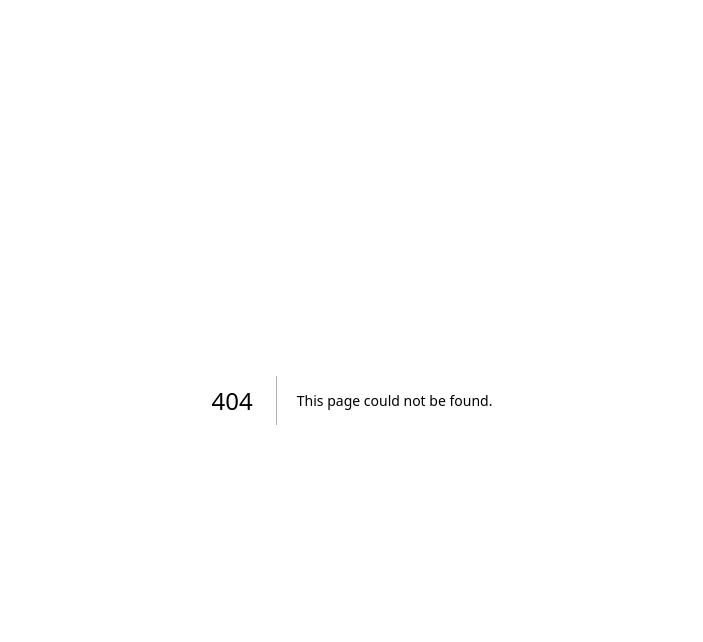
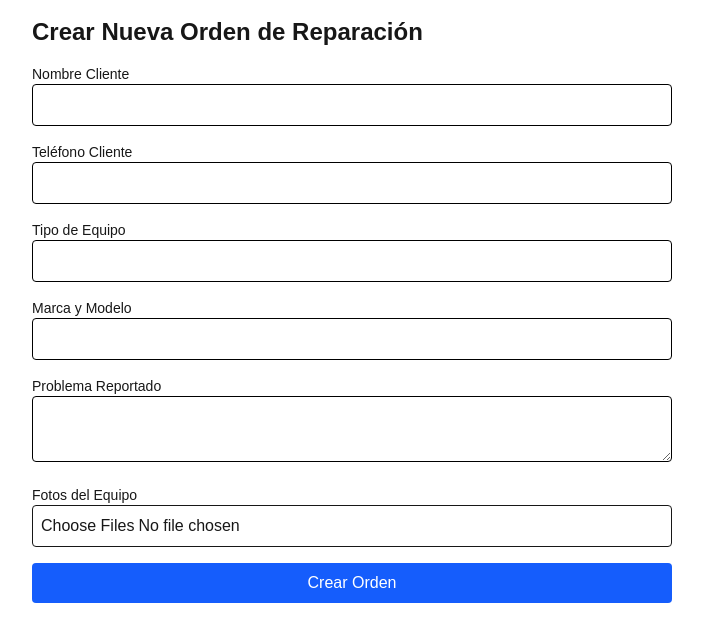
Before and after one commit to ChicoListo/TecnologiaLeon, a Next.js app: page /nueva-orden in a window 1280 px wide. Before the commit this address had no page. Shown: the top 642 px of the page, without its empty margins (288-991 px from the left). Built offline with nearby package versions, Linux system fonts and the light colour scheme; no server answers.

Commit message:
feat: Implementar creación y vista de órdenes

```diff
--- /dev/null
+++ b/app/nueva-orden/page.tsx
@@ -0,0 +1,106 @@
+// app/nueva-orden/page.tsx
+'use client'; // Esto es un Componente de Cliente
+
+import { useState } from 'react';
+import { supabase } from '@/lib/supabase';
+import { useRouter } from 'next/navigation';
+
+export default function NuevaOrdenPage() {
+    const [nombreCliente, setNombreCliente] = useState('');
+    const [telefonoCliente, setTelefonoCliente] = useState('');
+    const [tipoEquipo, setTipoEquipo] = useState('');
+    const [marcaModelo, setMarcaModelo] = useState('');
+    const [problemaReportado, setProblemaReportado] = useState('');
+    const [fotos, setFotos] = useState<File[]>([]);
+    const [isSubmitting, setIsSubmitting] = useState(false);
+
+    const router = useRouter();
+
+    const handleFileChange = (e: React.ChangeEvent<HTMLInputElement>) => {
+        if (e.target.files) {
+            setFotos(Array.from(e.target.files));
+        }
+    };
+
+    const handleSubmit = async (e: React.FormEvent) => {
+        e.preventDefault();
+        setIsSubmitting(true);
+
+        try {
+            // 1. Subir imágenes a Supabase Storage
+            const uploadedImageUrls: string[] = [];
+            for (const file of fotos) {
+                const filePath = `public/${Date.now()}-${file.name}`;
+                const { data: uploadData, error: uploadError } = await supabase.storage
+                    .from('fotos-equipos')
+                    .upload(filePath, file);
+
+                if (uploadError) throw uploadError;
+
+                const { data: urlData } = supabase.storage
+                    .from('fotos-equipos')
+                    .getPublicUrl(uploadData.path);
+
+                uploadedImageUrls.push(urlData.publicUrl);
+            }
+
+            // 2. Insertar la orden en la tabla `ordenes` de PostgreSQL
+            const { error: insertError } = await supabase.from('ordenes').insert([
+                {
+                    nombre_cliente: nombreCliente,
+                    telefono_cliente: telefonoCliente,
+                    tipo_equipo: tipoEquipo,
+                    marca_modelo: marcaModelo,
+                    problema_reportado: problemaReportado,
+                    fotos_url: uploadedImageUrls,
+                    estado_reparacion: 'Recibido', // Estado inicial
+                },
+            ]);
+
+            if (insertError) throw insertError;
+
+            alert('Orden creada con éxito!');
+            router.push('/'); // Redirige al dashboard
+        } catch (error: any) {
+            console.error('Error creando la orden:', error);
+            alert(`Error: ${error.message}`);
+        } finally {
+            setIsSubmitting(false);
+        }
+    };
+
+    return (
+        <div className="max-w-2xl mx-auto p-4">
+            <h1 className="text-2xl font-bold mb-4">Crear Nueva Orden de Reparación</h1>
+            <form onSubmit={handleSubmit} className="space-y-4">
+                <div>
+                    <label className="block text-sm font-medium">Nombre Cliente</label>
+                    <input type="text" value={nombreCliente} onChange={(e) => setNombreCliente(e.target.value)} required className="w-full p-2 border rounded text-black" />
+                </div>
+                <div>
+                    <label className="block text-sm font-medium">Teléfono Cliente</label>
+                    <input type="text" value={telefonoCliente} onChange={(e) => setTelefonoCliente(e.target.value)} required className="w-full p-2 border rounded text-black" />
+                </div>
+                <div>
+                    <label className="block text-sm font-medium">Tipo de Equipo</label>
+                    <input type="text" value={tipoEquipo} onChange={(e) => setTipoEquipo(e.target.value)} required className="w-full p-2 border rounded text-black" />
+                </div>
+                <div>
+                    <label className="block text-sm font-medium">Marca y Modelo</label>
+                    <input type="text" value={marcaModelo} onChange={(e) => setMarcaModelo(e.target.value)} required className="w-full p-2 border rounded text-black" />
+                </div>
+                <div>
+                    <label className="block text-sm font-medium">Problema Reportado</label>
+                    <textarea value={problemaReportado} onChange={(e) => setProblemaReportado(e.target.value)} required className="w-full p-2 border rounded text-black" />
+                </div>
+                <div>
+                    <label className="block text-sm font-medium">Fotos del Equipo</label>
+                    <input type="file" multiple onChange={handleFileChange} className="w-full p-2 border rounded" />
+                </div>
+                <button type="submit" disabled={isSubmitting} className="w-full bg-blue-600 text-white p-2 rounded hover:bg-blue-700 disabled:bg-gray-400">
+                    {isSubmitting ? 'Guardando...' : 'Crear Orden'}
+                </button>
+            </form>
+        </div>
+    );
+}
--- a/app/page.tsx
+++ b/app/page.tsx
@@ -1,103 +1,56 @@
-import Image from "next/image";
+// app/page.tsx
+import { supabase } from '@/lib/supabase';
+import Link from 'next/link';
 
-export default function Home() {
+// Esta página es un Componente de Servidor, se ejecuta en el servidor.
+export default async function DashboardPage() {
+
+  // 1. Obtener los datos directamente desde la base de datos
+  const { data: ordenes, error } = await supabase
+    .from('ordenes')
+    .select('*') // Selecciona todas las columnas
+    .order('created_at', { ascending: false }); // Muestra las más nuevas primero
+
+  if (error) {
+    return <p className="text-red-500">Error al cargar las órdenes: {error.message}</p>;
+  }
+
   return (
-    <div className="font-sans grid grid-rows-[20px_1fr_20px] items-center justify-items-center min-h-screen p-8 pb-20 gap-16 sm:p-20">
-      <main className="flex flex-col gap-[32px] row-start-2 items-center sm:items-start">
-        <Image
-          className="dark:invert"
-          src="/next.svg"
-          alt="Next.js logo"
-          width={180}
-          height={38}
-          priority
-        />
-        <ol className="font-mono list-inside list-decimal text-sm/6 text-center sm:text-left">
-          <li className="mb-2 tracking-[-.01em]">
-            Get started by editing{" "}
-            <code className="bg-black/[.05] dark:bg-white/[.06] font-mono font-semibold px-1 py-0.5 rounded">
-              app/page.tsx
-            </code>
-            .
-          </li>
-          <li className="tracking-[-.01em]">
-            Save and see your changes instantly.
-          </li>
-        </ol>
+    <div className="container mx-auto p-4">
+      <div className="flex justify-between items-center mb-6">
+        <h1 className="text-3xl font-bold">Dashboard de Reparaciones</h1>
+        <Link href="/nueva-orden" className="bg-blue-600 text-white py-2 px-4 rounded hover:bg-blue-700">
+          + Crear Nueva Orden
+        </Link>
+      </div>
 
-        <div className="flex gap-4 items-center flex-col sm:flex-row">
-          <a
-            className="rounded-full border border-solid border-transparent transition-colors flex items-center justify-center bg-foreground text-background gap-2 hover:bg-[#383838] dark:hover:bg-[#ccc] font-medium text-sm sm:text-base h-10 sm:h-12 px-4 sm:px-5 sm:w-auto"
-            href="https://vercel.com/new?utm_source=create-next-app&utm_medium=appdir-template-tw&utm_campaign=create-next-app"
-            target="_blank"
-            rel="noopener noreferrer"
-          >
-            <Image
-              className="dark:invert"
-              src="/vercel.svg"
-              alt="Vercel logomark"
-              width={20}
-              height={20}
-            />
-            Deploy now
-          </a>
-          <a
-            className="rounded-full border border-solid border-black/[.08] dark:border-white/[.145] transition-colors flex items-center justify-center hover:bg-[#f2f2f2] dark:hover:bg-[#1a1a1a] hover:border-transparent font-medium text-sm sm:text-base h-10 sm:h-12 px-4 sm:px-5 w-full sm:w-auto md:w-[158px]"
-            href="https://nextjs.org/docs?utm_source=create-next-app&utm_medium=appdir-template-tw&utm_campaign=create-next-app"
-            target="_blank"
-            rel="noopener noreferrer"
-          >
-            Read our docs
-          </a>
-        </div>
-      </main>
-      <footer className="row-start-3 flex gap-[24px] flex-wrap items-center justify-center">
-        <a
-          className="flex items-center gap-2 hover:underline hover:underline-offset-4"
-          href="https://nextjs.org/learn?utm_source=create-next-app&utm_medium=appdir-template-tw&utm_campaign=create-next-app"
-          target="_blank"
-          rel="noopener noreferrer"
-        >
-          <Image
-            aria-hidden
-            src="/file.svg"
-            alt="File icon"
-            width={16}
-            height={16}
-          />
-          Learn
-        </a>
-        <a
-          className="flex items-center gap-2 hover:underline hover:underline-offset-4"
-          href="https://vercel.com/templates?framework=next.js&utm_source=create-next-app&utm_medium=appdir-template-tw&utm_campaign=create-next-app"
-          target="_blank"
-          rel="noopener noreferrer"
-        >
-          <Image
-            aria-hidden
-            src="/window.svg"
-            alt="Window icon"
-            width={16}
-            height={16}
-          />
-          Examples
-        </a>
-        <a
-          className="flex items-center gap-2 hover:underline hover:underline-offset-4"
-          href="https://nextjs.org?utm_source=create-next-app&utm_medium=appdir-template-tw&utm_campaign=create-next-app"
-          target="_blank"
-          rel="noopener noreferrer"
-        >
-          <Image
-            aria-hidden
-            src="/globe.svg"
-            alt="Globe icon"
-            width={16}
-            height={16}
-          />
-          Go to nextjs.org →
-        </a>
-      </footer>
+      {/* 2. Mostrar los datos en una tabla */}
+      <div className="overflow-x-auto">
+        <table className="min-w-full bg-white border">
+          <thead className="bg-gray-800 text-white">
+            <tr>
+              <th className="py-2 px-4">Orden #</th>
+              <th className="py-2 px-4">Cliente</th>
+              <th className="py-2 px-4">Equipo</th>
+              <th className="py-2 px-4">Estado</th>
+            </tr>
+          </thead>
+          <tbody>
+            {ordenes.map((orden) => (
+              <tr key={orden.id} className="border-t text-black text-center hover:bg-gray-100">
+                <td className="py-2 px-4">{orden.id}</td>
+                <td className="py-2 px-4">{orden.nombre_cliente}</td>
+                <td className="py-2 px-4">{orden.marca_modelo}</td>
+                <td className="py-2 px-4">
+                  <span className="bg-yellow-200 text-yellow-800 py-1 px-3 rounded-full text-xs">
+                    {orden.estado_reparacion}
+                  </span>
+                </td>
+              </tr>
+            ))}
+          </tbody>
+        </table>
+      </div>
     </div>
   );
 }
--- /dev/null
+++ b/lib/supabase.ts
@@ -0,0 +1,7 @@
+// lib/supabase.ts
+import { createClient } from '@supabase/supabase-js'
+
+const supabaseUrl = process.env.NEXT_PUBLIC_SUPABASE_URL!
+const supabaseAnonKey = process.env.NEXT_PUBLIC_SUPABASE_ANON_KEY!
+
+export const supabase = createClient(supabaseUrl, supabaseAnonKey)
```
Also changed, not shown: package.json (+7 -6 lines), 1 other file (tests, documents, lock files or other folders).
